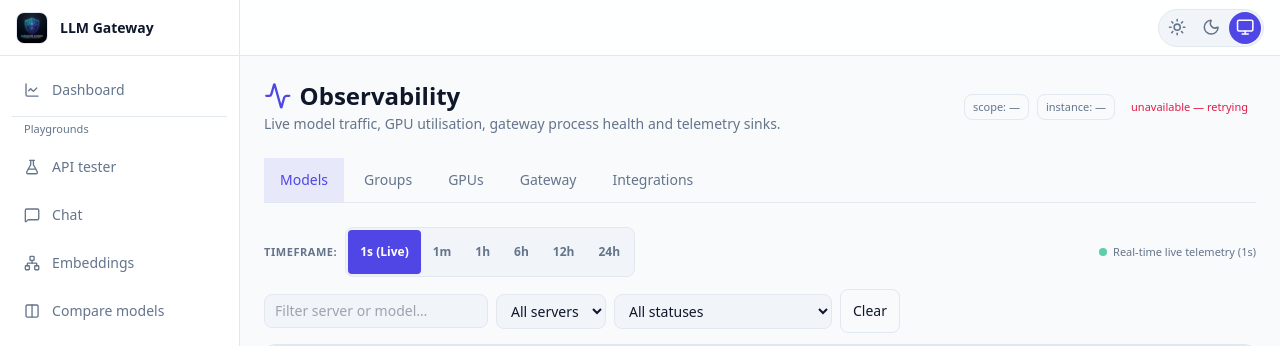
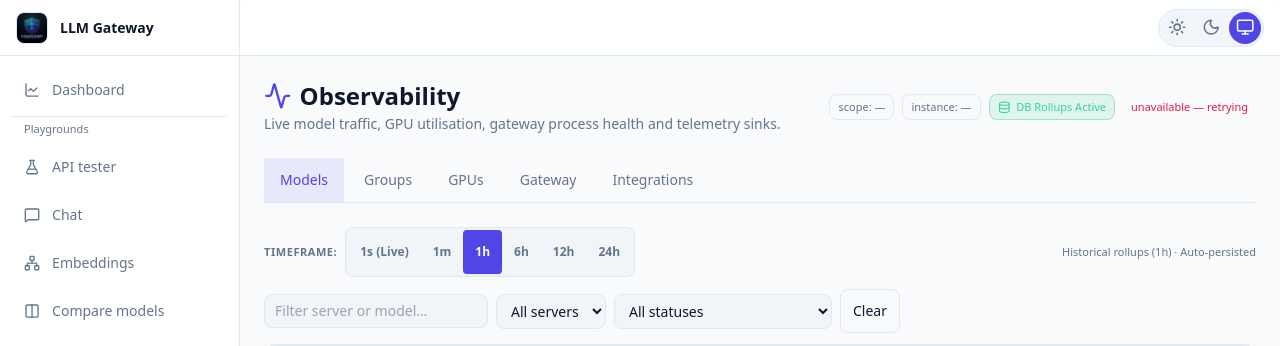
Before and after one commit to deziss/llm-secure-gateway, a Python web app: template src/llm_gateway/templates/observability.html in a window 1280 px wide. Shown: the top 346 px of the page. Run offline with Jinja, Linux system fonts and the light colour scheme; the template is opened without the code that fills it, so the values that code supplies are empty.

Commit message:
fix(observability): fix phoenix export connectivity and persist historical telemetry views

```diff
--- a/docker-compose.yml
+++ b/docker-compose.yml
@@ -83,6 +83,9 @@ services:
     - ./tests:/app/tests
     extra_hosts:
     - "host.docker.internal:host-gateway"
+    networks:
+    - default
+    - phoenix_net
     restart: unless-stopped
 
   # ── PostgreSQL ──────────────────────────────────────────────────────
@@ -118,3 +121,5 @@ volumes:
 networks:
   default:
     name: llm_secure_gateway_default_net
+  phoenix_net:
+    external: true
--- a/src/llm_gateway/observability/export/sinks.py
+++ b/src/llm_gateway/observability/export/sinks.py
@@ -76,6 +76,7 @@ class SinkStatus:
         with self._lock:
             self.exported += n
             self.last_ok = time.strftime("%Y-%m-%dT%H:%M:%SZ", time.gmtime())
+            self.last_error = None
 
     def fail(self, n: int, err: str) -> None:
         with self._lock:
--- a/src/llm_gateway/static/js/observability.js
+++ b/src/llm_gateway/static/js/observability.js
@@ -23,8 +23,10 @@
 
   const state = {
     tab: "models",
-    timeframe: "1s",
+    timeframe: "1h",
     historyPayload: null,
+    _historyFetching: false,
+    _lastHistoryFetch: 0,
     payload: null,
     es: null,
     pollTimer: null,
@@ -236,6 +238,12 @@
     state.failures = 0;
     state.payload = p;
     recordHistory(p);
+    if (state.timeframe !== "1s" && !state._historyFetching) {
+      const now = Date.now();
+      if (!state._lastHistoryFetch || (now - state._lastHistoryFetch > 30000)) {
+        fetchHistory(state.timeframe);
+      }
+    }
     render();
   }
 
@@ -358,9 +366,30 @@
     "24h": 86400,
   };
 
+  async function fetchHistory1sSeed() {
+    try {
+      const resp = await fetch("/admin/observability/history?timeframe=1s", { credentials: "include" });
+      if (resp.ok) {
+        const data = await resp.json();
+        if (Array.isArray(data.models)) {
+          for (const m of data.models) {
+            const key = m.server + "|" + m.model;
+            if (Array.isArray(m.series) && m.series.length) {
+              const pts = m.series.map((pt) => Number(pt.rps ?? pt.requests ?? 0));
+              state.history.set(key, pts);
+            }
+          }
+        }
+      }
+    } catch (e) {
+      console.debug("Failed seeding 1s history", e);
+    }
+  }
+
   async function setTimeframe(tf) {
     if (!tf) return;
     state.timeframe = tf;
+    store.set("obs.timeframe", tf);
 
     document.querySelectorAll('[data-action="timeframe"]').forEach((b) => {
       const active = b.dataset.tf === tf;
@@ -376,10 +405,11 @@
     if (liveDot) liveDot.classList.toggle("hidden", !isLive);
     const tfLabel = $("obsTimeframeLabel");
     if (tfLabel) {
-      tfLabel.textContent = isLive ? "Real-time live telemetry (1s)" : `Historical rollups (${tf})`;
+      tfLabel.textContent = isLive ? "Live telemetry stream (1s window)" : `Historical rollups (${tf}) · Auto-persisted`;
     }
 
     if (isLive) {
+      await fetchHistory1sSeed();
       render();
     } else {
       await fetchHistory(tf);
@@ -388,12 +418,14 @@
 
   async function fetchHistory(tf) {
     try {
+      state._historyFetching = true;
       setLive(`loading ${tf}…`, "muted");
       const resp = await fetch(`/admin/observability/history?timeframe=${encodeURIComponent(tf)}`, {
         credentials: "include",
       });
       if (resp.ok) {
         state.historyPayload = await resp.json();
+        state._lastHistoryFetch = Date.now();
         setLive(`synced (${tf})`, "ok");
       } else {
         console.warn("History telemetry status:", resp.status);
@@ -403,6 +435,7 @@
       console.warn("Failed fetching historical telemetry", err);
       setLive("history offline", "warn");
     } finally {
+      state._historyFetching = false;
       if (state.tab === "models") render();
     }
   }
@@ -491,6 +524,12 @@
         waitText = fmtInt(m.waiting);
         genText = fmtInt(m.generating);
         sparkPoints = state.history.get(m.server + "|" + m.model);
+        if (!sparkPoints || sparkPoints.length < 2) {
+          const series = m.series || m.timeseries;
+          if (Array.isArray(series) && series.length) {
+            sparkPoints = series.map((pt) => Number(pt.rps ?? pt.requests ?? 0));
+          }
+        }
       } else {
         if (state.timeframe === "1m") {
           rps1Text = isNum(m.rpm) ? fmt(m.rpm, 1) : (isNum(summary.avg_rps) ? fmt(summary.avg_rps * 60, 1) : (isNum(summary.total_requests || m.total_requests || m.requests) ? fmtInt(summary.total_requests || m.total_requests || m.requests) : fmt((m.rps_60s || 0) * 60, 1)));
@@ -1546,8 +1585,12 @@
   function integrationState(it) {
     if (it.builtin) return it.enabled ? "active" : "disabled";
     if (it.configured && it.enabled && it.error) return "failing";
-    if (it.active && it.status && it.status.last_error && !it.status.last_ok) return "failing";
-    if (it.active && it.status && it.status.failed > 0 && (!it.status.last_ok || it.status.last_error)) return "failing";
+    if (it.active && it.status) {
+      if (it.status.last_ok && !it.status.last_error) return "active";
+      if (it.status.last_error && !it.status.last_ok) return "failing";
+      if (it.status.last_error) return "failing";
+      return "active";
+    }
     if (it.active) return "active";
     if (it.configured) return "disabled";
     return "unconfigured";
@@ -1876,5 +1919,7 @@
   initSortHeaders();
   applySortIndicators("models");
   setTab("models");
+  const bootTf = store.get("obs.timeframe", "1h");
+  setTimeframe(bootTf);
   startStream();
 })();
--- a/src/llm_gateway/templates/observability.html
+++ b/src/llm_gateway/templates/observability.html
@@ -15,6 +15,9 @@
     <div class="flex flex-wrap items-center gap-2 text-caption">
       <span id="obsScope" class="rounded-control border border-hairline px-2 py-1 text-ink-muted">scope: —</span>
       <span id="obsInstance" class="rounded-control border border-hairline px-2 py-1 text-ink-muted">instance: —</span>
+      <span id="obsStorage" class="rounded-control border border-emerald-500/30 bg-emerald-500/10 px-2 py-1 font-medium text-emerald-400 flex items-center gap-1.5" title="Background telemetry worker actively persists rollups to PostgreSQL">
+        <i data-lucide="database" class="h-3 w-3" aria-hidden="true"></i> DB Rollups Active
+      </span>
       <span id="obsReplicas" class="rounded-control border border-hairline px-2 py-1 text-ink-muted hidden"></span>
       <span id="obsLive" class="rounded-control px-2 py-1 font-medium text-ink-muted" role="status">connecting…</span>
     </div>
@@ -40,17 +43,17 @@
       <div class="flex items-center gap-2">
         <span class="text-caption font-semibold text-ink-muted uppercase tracking-wider">Timeframe:</span>
         <div class="inline-flex rounded-control border border-hairline bg-surface-inset p-0.5" role="group" aria-label="Observability timeframe">
-          <button type="button" data-action="timeframe" data-tf="1s" class="min-h-touch rounded px-3 py-1 text-xs font-semibold bg-accent text-accent-ink shadow-sm" aria-pressed="true">1s (Live)</button>
+          <button type="button" data-action="timeframe" data-tf="1s" class="min-h-touch rounded px-3 py-1 text-xs font-semibold text-ink-muted hover:text-ink" aria-pressed="false">1s (Live)</button>
           <button type="button" data-action="timeframe" data-tf="1m" class="min-h-touch rounded px-3 py-1 text-xs font-semibold text-ink-muted hover:text-ink" aria-pressed="false">1m</button>
-          <button type="button" data-action="timeframe" data-tf="1h" class="min-h-touch rounded px-3 py-1 text-xs font-semibold text-ink-muted hover:text-ink" aria-pressed="false">1h</button>
+          <button type="button" data-action="timeframe" data-tf="1h" class="min-h-touch rounded px-3 py-1 text-xs font-semibold bg-accent text-accent-ink shadow-sm" aria-pressed="true">1h</button>
           <button type="button" data-action="timeframe" data-tf="6h" class="min-h-touch rounded px-3 py-1 text-xs font-semibold text-ink-muted hover:text-ink" aria-pressed="false">6h</button>
           <button type="button" data-action="timeframe" data-tf="12h" class="min-h-touch rounded px-3 py-1 text-xs font-semibold text-ink-muted hover:text-ink" aria-pressed="false">12h</button>
           <button type="button" data-action="timeframe" data-tf="24h" class="min-h-touch rounded px-3 py-1 text-xs font-semibold text-ink-muted hover:text-ink" aria-pressed="false">24h</button>
         </div>
       </div>
       <div class="text-caption text-ink-muted flex items-center gap-1.5" id="obsTimeframeIndicator">
-        <span id="obsLiveDot" class="inline-block h-2 w-2 rounded-full bg-emerald-500 animate-pulse" aria-hidden="true"></span>
-        <span id="obsTimeframeLabel">Real-time live telemetry (1s)</span>
+        <span id="obsLiveDot" class="inline-block h-2 w-2 rounded-full bg-emerald-500 hidden" aria-hidden="true"></span>
+        <span id="obsTimeframeLabel">Historical rollups (1h) · Auto-persisted</span>
       </div>
     </div>
 
```
